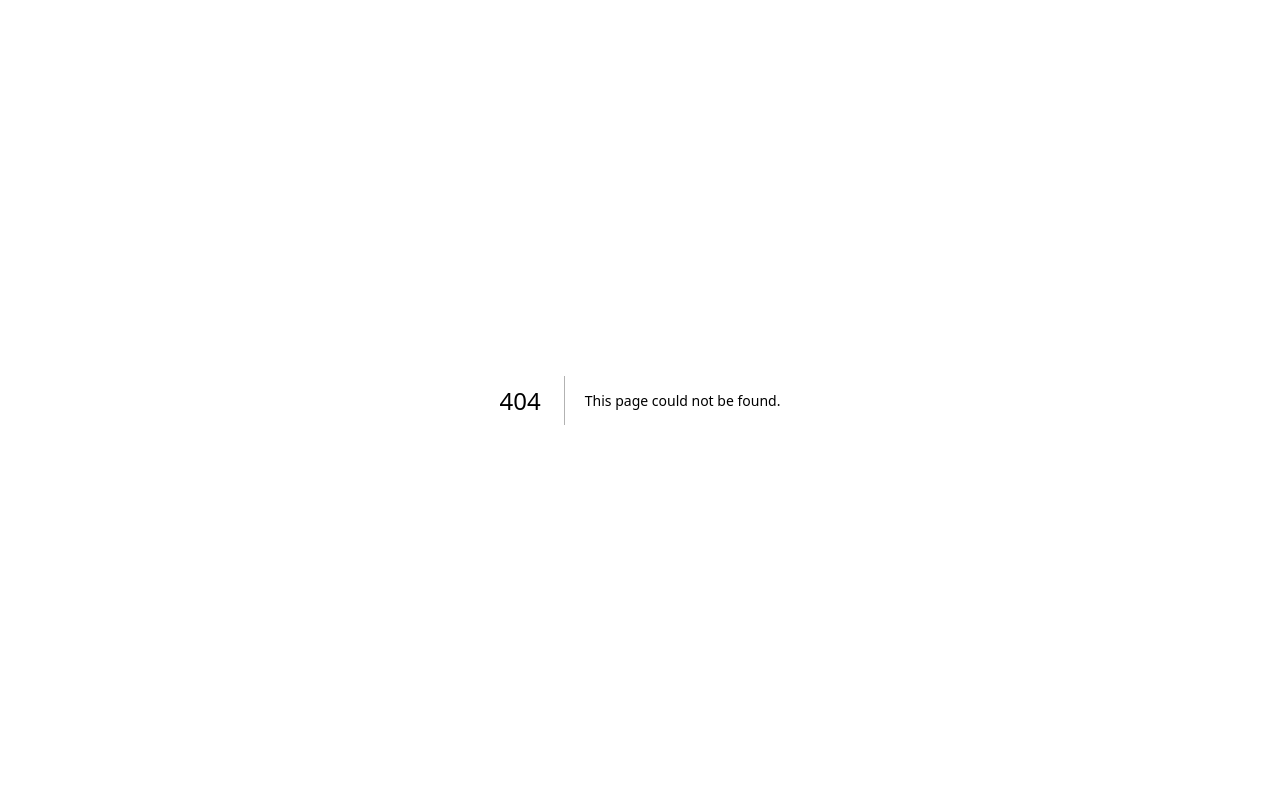
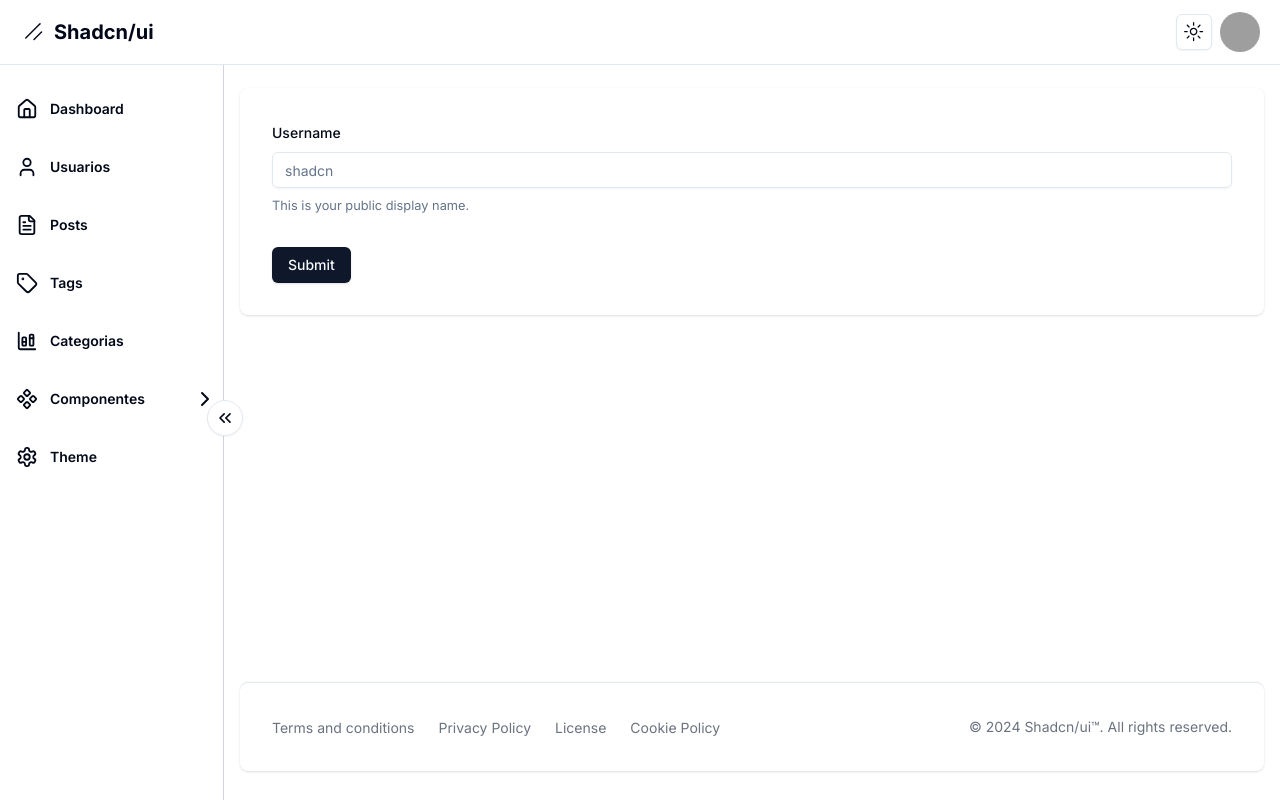
Before and after one commit to Fernixp/SHADCN-DASHBOARD, a Next.js app: page /admin/form in a window 1280 px wide. Before the commit this address had no page. Built offline with nearby package versions, Linux system fonts and the light colour scheme; grey boxes are pictures that could not be loaded.

Commit message:
feat: agregado componente Formulario con Zod y React hook Form

```diff
--- a/package.json
+++ b/package.json
@@ -9,6 +9,7 @@
     "lint": "next lint"
   },
   "dependencies": {
+    "@hookform/resolvers": "^3.9.0",
     "@radix-ui/react-accordion": "^1.2.0",
     "@radix-ui/react-alert-dialog": "^1.1.1",
     "@radix-ui/react-avatar": "^1.1.0",
@@ -40,12 +41,14 @@
     "react": "^18",
     "react-day-picker": "^8.10.1",
     "react-dom": "^18",
+    "react-hook-form": "^7.52.2",
     "sonner": "^1.5.0",
     "tailwind-merge": "^2.3.0",
     "tailwindcss-animate": "^1.0.7",
     "unique-names-generator": "^4.7.1",
     "uuid": "^10.0.0",
-    "vaul": "^0.9.1"
+    "vaul": "^0.9.1",
+    "zod": "^3.23.8"
   },
   "devDependencies": {
     "@types/node": "^20",
--- /dev/null
+++ b/src/app/admin/(componentes)/form/page.tsx
@@ -0,0 +1,66 @@
+"use client";
+
+import { z } from "zod";
+import { zodResolver } from "@hookform/resolvers/zod";
+import { useForm } from "react-hook-form";
+
+import { Input } from "@/components/ui/input";
+//Para formulario
+import { Button } from "@/components/ui/button";
+import {
+  Form,
+  FormControl,
+  FormDescription,
+  FormField,
+  FormItem,
+  FormLabel,
+  FormMessage,
+} from "@/components/ui/form";
+
+const userSchema = z.object({
+  username: z.string().min(2).max(20),
+});
+
+export default function Page() {
+  // 1. Define your form.
+  const form = useForm<z.infer<typeof userSchema>>({
+    resolver: zodResolver(userSchema),
+    defaultValues: {
+      username: "",
+    },
+  });
+
+  // 2. Define a submit handler.
+  function onSubmit(values: z.infer<typeof userSchema>) {
+    // Do something with the form values.
+
+    console.log("✅ This will be type-safe and validated.");
+    console.log(values);
+  }
+
+  return (
+    <>
+      <Form {...form}>
+        <form onSubmit={form.handleSubmit(onSubmit)} className="space-y-8">
+          <FormField
+            control={form.control}
+            name="username"
+            render={({ field }) => (
+              <FormItem>
+                <FormLabel>Username</FormLabel>
+                <FormControl>
+                  <Input placeholder="shadcn" {...field} />
+                </FormControl>
+                <FormDescription>
+                  This is your public display name.
+                </FormDescription>
+                <FormMessage />
+              </FormItem>
+            )}
+          />
+          <Button type="submit">Submit</Button>
+        </form>
+      </Form>
+    </>
+  );
+}
--- a/src/app/admin/layout.tsx
+++ b/src/app/admin/layout.tsx
@@ -42,6 +42,7 @@ const links = [
       { name: "tabs", href: "tabs" },
       { name: "data table", href: "data-table" },
       { name: "theme", href: "theme" },
+      { name: "form", href: "form" },
     ],
   },
 
--- /dev/null
+++ b/src/components/ui/form.tsx
@@ -0,0 +1,178 @@
+"use client"
+
+import * as React from "react"
+import * as LabelPrimitive from "@radix-ui/react-label"
+import { Slot } from "@radix-ui/react-slot"
+import {
+  Controller,
+  ControllerProps,
+  FieldPath,
+  FieldValues,
+  FormProvider,
+  useFormContext,
+} from "react-hook-form"
+
+import { cn } from "@/lib/utils"
+import { Label } from "@/components/ui/label"
+
+const Form = FormProvider
+
+type FormFieldContextValue<
+  TFieldValues extends FieldValues = FieldValues,
+  TName extends FieldPath<TFieldValues> = FieldPath<TFieldValues>
+> = {
+  name: TName
+}
+
+const FormFieldContext = React.createContext<FormFieldContextValue>(
+  {} as FormFieldContextValue
+)
+
+const FormField = <
+  TFieldValues extends FieldValues = FieldValues,
+  TName extends FieldPath<TFieldValues> = FieldPath<TFieldValues>
+>({
+  ...props
+}: ControllerProps<TFieldValues, TName>) => {
+  return (
+    <FormFieldContext.Provider value={{ name: props.name }}>
+      <Controller {...props} />
+    </FormFieldContext.Provider>
+  )
+}
+
+const useFormField = () => {
+  const fieldContext = React.useContext(FormFieldContext)
+  const itemContext = React.useContext(FormItemContext)
+  const { getFieldState, formState } = useFormContext()
+
+  const fieldState = getFieldState(fieldContext.name, formState)
+
+  if (!fieldContext) {
+    throw new Error("useFormField should be used within <FormField>")
+  }
+
+  const { id } = itemContext
+
+  return {
+    id,
+    name: fieldContext.name,
+    formItemId: `${id}-form-item`,
+    formDescriptionId: `${id}-form-item-description`,
+    formMessageId: `${id}-form-item-message`,
+    ...fieldState,
+  }
+}
+
+type FormItemContextValue = {
+  id: string
+}
+
+const FormItemContext = React.createContext<FormItemContextValue>(
+  {} as FormItemContextValue
+)
+
+const FormItem = React.forwardRef<
+  HTMLDivElement,
+  React.HTMLAttributes<HTMLDivElement>
+>(({ className, ...props }, ref) => {
+  const id = React.useId()
+
+  return (
+    <FormItemContext.Provider value={{ id }}>
+      <div ref={ref} className={cn("space-y-2", className)} {...props} />
+    </FormItemContext.Provider>
+  )
+})
+FormItem.displayName = "FormItem"
+
+const FormLabel = React.forwardRef<
+  React.ElementRef<typeof LabelPrimitive.Root>,
+  React.ComponentPropsWithoutRef<typeof LabelPrimitive.Root>
+>(({ className, ...props }, ref) => {
+  const { error, formItemId } = useFormField()
+
+  return (
+    <Label
+      ref={ref}
+      className={cn(error && "text-destructive", className)}
+      htmlFor={formItemId}
+      {...props}
+    />
+  )
+})
+FormLabel.displayName = "FormLabel"
+
+const FormControl = React.forwardRef<
+  React.ElementRef<typeof Slot>,
+  React.ComponentPropsWithoutRef<typeof Slot>
+>(({ ...props }, ref) => {
+  const { error, formItemId, formDescriptionId, formMessageId } = useFormField()
+
+  return (
+    <Slot
+      ref={ref}
+      id={formItemId}
+      aria-describedby={
+        !error
+          ? `${formDescriptionId}`
+          : `${formDescriptionId} ${formMessageId}`
+      }
+      aria-invalid={!!error}
+      {...props}
+    />
+  )
+})
+FormControl.displayName = "FormControl"
+
+const FormDescription = React.forwardRef<
+  HTMLParagraphElement,
+  React.HTMLAttributes<HTMLParagraphElement>
+>(({ className, ...props }, ref) => {
+  const { formDescriptionId } = useFormField()
+
+  return (
+    <p
+      ref={ref}
+      id={formDescriptionId}
+      className={cn("text-[0.8rem] text-muted-foreground", className)}
+      {...props}
+    />
+  )
+})
+FormDescription.displayName = "FormDescription"
+
+const FormMessage = React.forwardRef<
+  HTMLParagraphElement,
+  React.HTMLAttributes<HTMLParagraphElement>
+>(({ className, children, ...props }, ref) => {
+  const { error, formMessageId } = useFormField()
+  const body = error ? String(error?.message) : children
+
+  if (!body) {
+    return null
+  }
+
+  return (
+    <p
+      ref={ref}
+      id={formMessageId}
+      className={cn("text-[0.8rem] font-medium text-destructive", className)}
+      {...props}
+    >
+      {body}
+    </p>
+  )
+})
+FormMessage.displayName = "FormMessage"
+
+export {
+  useFormField,
+  Form,
+  FormItem,
+  FormLabel,
+  FormControl,
+  FormDescription,
+  FormMessage,
+  FormField,
+}
```
Also changed, not shown: 1 other file (tests, documents, lock files or other folders).
